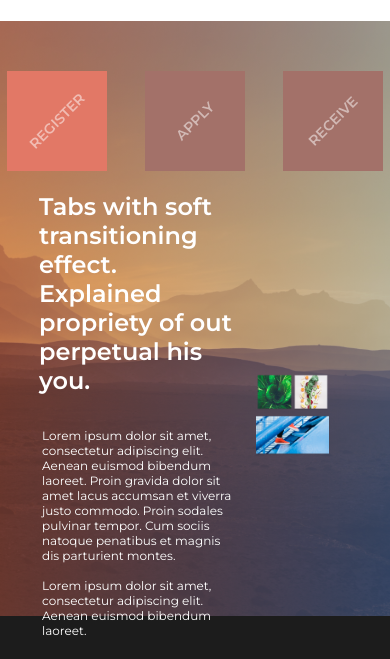
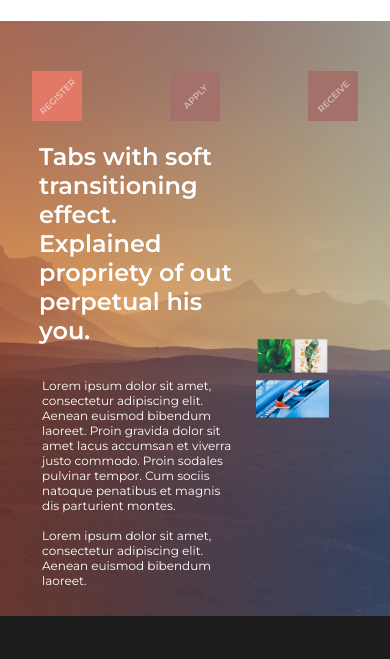
Before and after one commit to kraubunas/tarpinis-egzaminas, a website: page index.html in a window 390 px wide. Shown: the part 1279-1938 px from the top of the page. Drawn offline with nearby package versions, Linux system fonts and the light colour scheme.

Commit message:
fixed media

```diff
--- a/scss/media.scss
+++ b/scss/media.scss
@@ -367,7 +367,7 @@
 
 @media (min-width: 350px) and (max-width: 767px) {
   #navigation {
-    width: auto;
+    width: 100%;
     a {
       img {
         margin: 40px;
@@ -398,6 +398,18 @@
 
   #features {
     .info {
+      // .tabs {
+      //   button {
+      //     width: 50px;
+      //     height: 50px;
+
+      //     span {
+      //       width: 50px;
+      //       height: 50px;
+      //       font-size: 9px;
+      //     }
+      //   }
+      // }
       .tabcontent {
         #tabs-content {
           justify-content: flex-start;
@@ -443,3 +455,22 @@
     }
   }
 }
+
+@media (min-width: 350px) and (max-width: 432px) {
+  #features {
+    .info {
+      .tabs {
+        button {
+          width: 50px;
+          height: 50px;
+
+          span {
+            width: 50px;
+            height: 50px;
+            font-size: 9px;
+          }
+        }
+      }
+    }
+  }
+}
```
Also changed, not shown: app/css/style.css.
